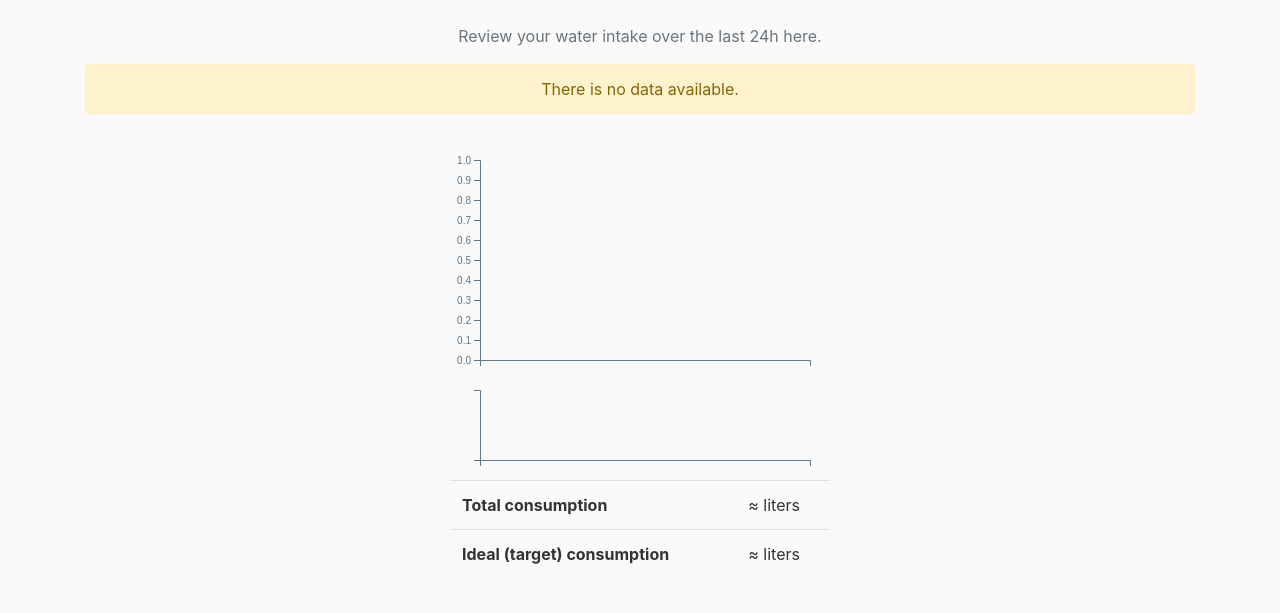
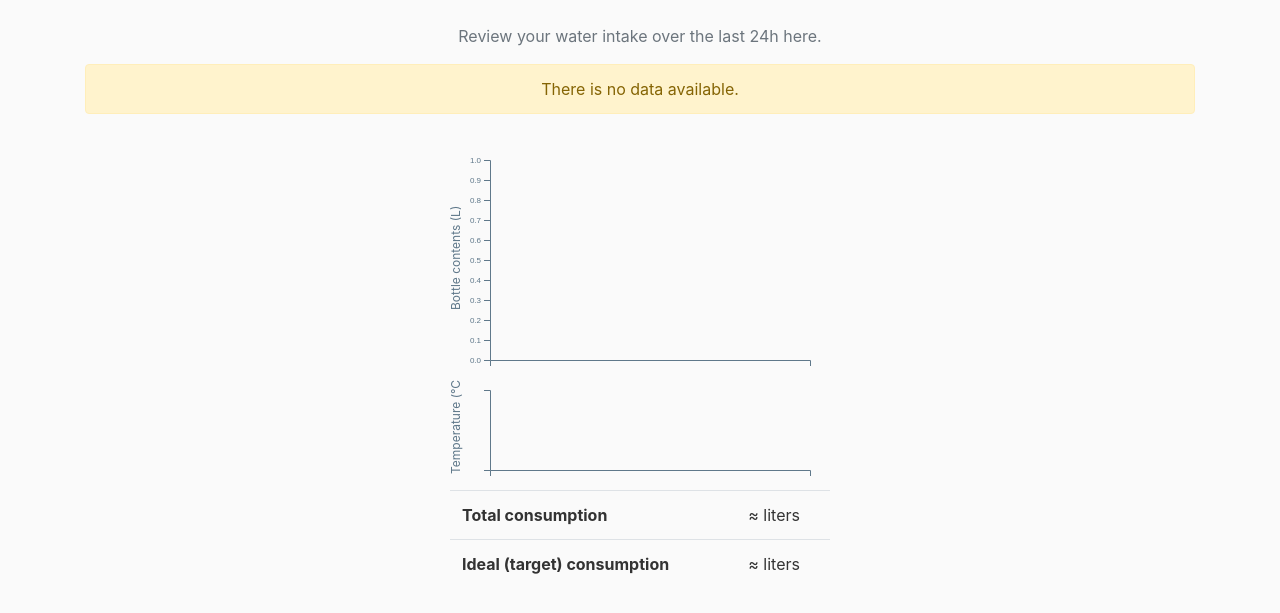
Before and after one commit to duartegalvao/Smart-Bottle, a Django app: page /analytics in a window 1280 px wide. Shown: the part 56-669 px from the top of the page. Run offline with Django 3.2, Linux system fonts and the light colour scheme; data that the repository does not hold is empty; parts of the project's set-up code (start-up, migrations or seed data) failed here and were passed over; some libraries are stand-ins or nearby versions.

Commit message:
Add axis labels to analytics

```diff
--- a/bottle/bottleAnalytics/classify.py
+++ b/bottle/bottleAnalytics/classify.py
@@ -41,7 +41,11 @@ def smooth_readings(readings, var_threshold=0.1, min_stable_samples=3, min_w=0,
         else:
             if len(run_w) >= min_stable_samples:
                 w_stable.append({
-                    't': np.median(run_t),
+                    't': run_t[0],
+                    'w': np.median(run_w),
+                })
+                w_stable.append({
+                    't': run_t[-1],
                     'w': np.median(run_w),
                 })
             run_w = [r.weight, ]
@@ -50,9 +54,13 @@ def smooth_readings(readings, var_threshold=0.1, min_stable_samples=3, min_w=0,
     # Insert last
     if len(run_w) >= min_stable_samples:
         w_stable.append({
-                    't': np.median(run_t),
+                    't': run_t[0],
                     'w': np.median(run_w),
-                })
+        })
+        w_stable.append({
+            't': run_t[-1],
+            'w': np.median(run_w),
+        })
 
     return w_stable
 
--- a/bottle/bottleAnalytics/static/bottleAnalytics/main.css
+++ b/bottle/bottleAnalytics/static/bottleAnalytics/main.css
@@ -153,12 +153,17 @@ a.article-title:hover {
   stroke-width: 4px;
 }
 
-#weight_chart .axis line, #weight_chart .axis path {
+.axis line, .axis path {
   stroke: #5f788a;
 }
 
-#weight_chart text {
+text {
   fill: #5f788a;
+  font-size: 9pt;
+}
+
+.axis text {
+  font-size: 6pt;
 }
 
 #temp_chart .line {
@@ -167,14 +172,6 @@ a.article-title:hover {
   stroke-width: 3px;
 }
 
-#temp_chart .axis line, #temp_chart .axis path {
-  stroke: #5f788a;
-}
-
-#temp_chart text {
-  fill: #5f788a;
-}
-
 .settings-form {
   border: 2px dotted gray;
 }
--- a/bottle/bottleAnalytics/templates/bottleAnalytics/analytics.html
+++ b/bottle/bottleAnalytics/templates/bottleAnalytics/analytics.html
@@ -10,20 +10,12 @@
     <table class="table">
         <tbody>
             <tr>
-                <th scope="row">
-                    Total consumption
-                </th>
-                <td>
-                    ≈{{ consumption }} liters
-                </td>
+                <th scope="row">Total consumption</th>
+                <td>≈{{ consumption }} liters</td>
             </tr>
             <tr>
-                <th scope="row">
-                    Ideal (target) consumption
-                </th>
-                <td>
-                    ≈{{ ideal_consumption }} liters
-                </td>
+                <th scope="row">Ideal (target) consumption</th>
+                <td>≈{{ ideal_consumption }} liters</td>
             </tr>
         </tbody>
     </table>
@@ -33,7 +25,7 @@
     <script src="{% static 'bottleAnalytics/d3.v5.min.js' %}"></script>
     <script>
         function weight_chart() {
-            let margin = {top: 30, right: 20, bottom: 20, left: 30}
+            let margin = {top: 30, right: 20, bottom: 20, left: 40}
                 , width = 380 - margin.left - margin.right // Use the window's width
                 , height = 250 - margin.top - margin.bottom; // Use the window's height
 
@@ -68,6 +60,10 @@
                 .attr("transform", "translate(0," + height + ")")
                 .call(d3.axisBottom(xScale).ticks(0, "d")); // Create an axis component with d3.axisBottom
 
+            svg.append("g")
+                .attr("transform", "translate(-30," + height*0.75 + ") rotate(270)")
+                .append("text")
+                .text("Bottle contents (L)");
 
             function plot_line(data, yi) {
                 // 9. Append the path, bind the data, and call the line generator
@@ -92,9 +88,9 @@
         }
 
         function temp_chart() {
-            let margin = {top: 10, right: 20, bottom: 20, left: 30}
+            let margin = {top: 10, right: 20, bottom: 20, left: 40}
                 , width = 380 - margin.left - margin.right // Use the window's width
-                , height = 100 - margin.top - margin.bottom; // Use the window's height
+                , height = 110 - margin.top - margin.bottom; // Use the window's height
 
             let data = [
                     {% for r in readings %}{"x":{{ r.timestamp }},"y":{{ r.temp }}},{% endfor %}
@@ -123,6 +119,11 @@
                 .attr("transform", "translate(0," + height + ")")
                 .call(d3.axisBottom(xScale).ticks(0, "d")); // Create an axis component with d3.axisBottom
 
+            svg.append("g")
+                .attr("transform", "translate(-30," + height*1.05 + ") rotate(270)")
+                .append("text")
+                .text("Temperature (°C)");
+
             svg.append("path")
                 .datum(data) // 10. Binds data to the line
                 .attr("class", "line") // Assign a class for styling
```
